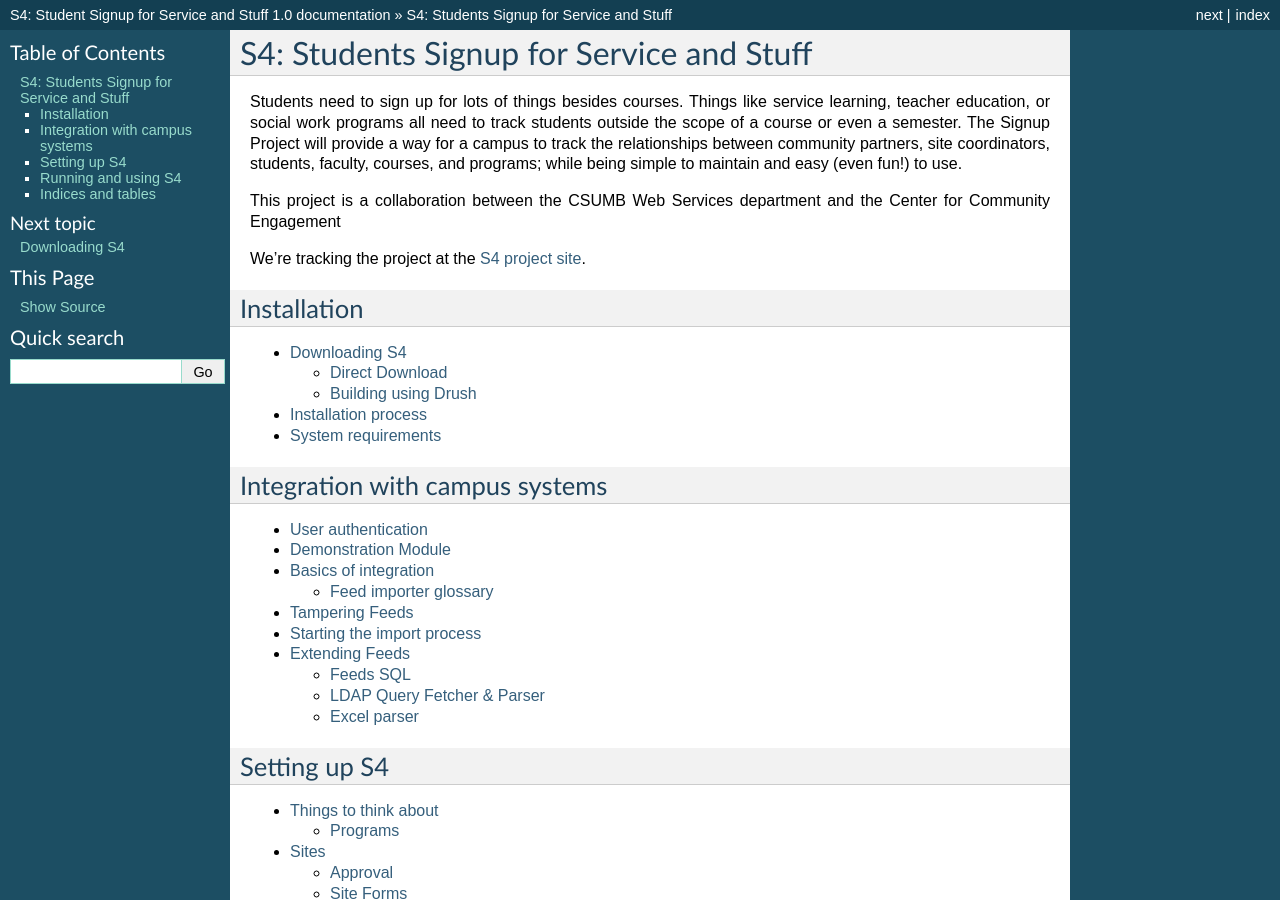
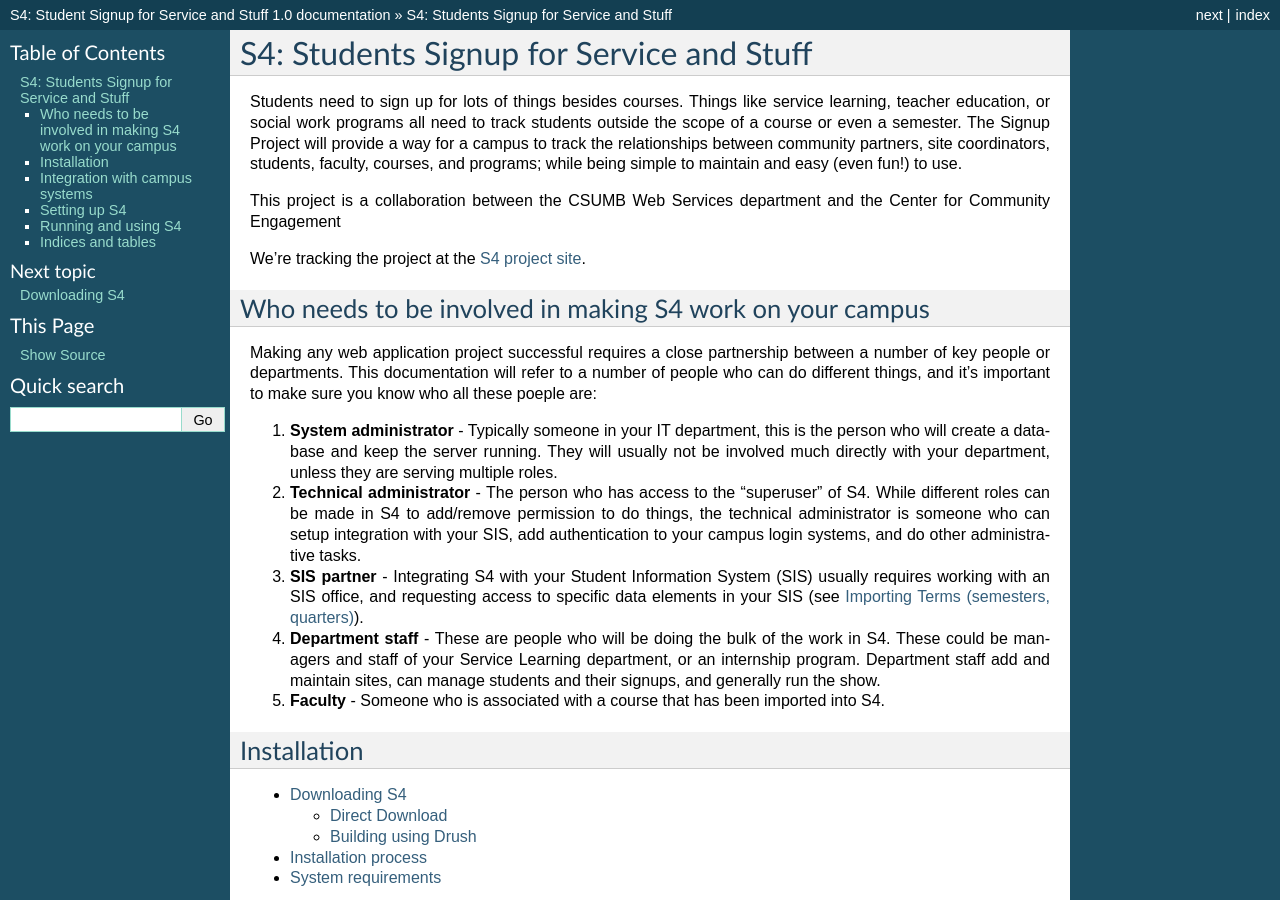
Before and after one commit to calstates4/s4project, a Sphinx documentation site: the page built from docs/index.rst, in a window 1280 px wide and 900 px high. Built offline with Sphinx 7.4.7, drawn with Linux system fonts in a browser that asks for light colours.

Commit message:
Added notes about audience for technical documentation.

```diff
--- a/docs/index.rst
+++ b/docs/index.rst
@@ -14,6 +14,16 @@
 
 We're tracking the project at the `S4 project site <http://s4.csumb.edu/project>`_.
 
+Who needs to be involved in making S4 work on your campus
+=========================================================
+
+Making any web application project successful requires a close partnership between a number of key people or departments. This documentation will refer to a number of people who can do different things, and it's important to make sure you know who all these poeple are:
+
+1. **System administrator** - Typically someone in your IT department, this is the person who will create a database and keep the server running. They will usually not be involved much directly with your department, unless they are serving multiple roles.
+2. **Technical administrator** - The person who has access to the "superuser" of S4. While different roles can be made in S4 to add/remove permission to do things, the technical administrator is someone who can setup integration with your SIS, add authentication to your campus login systems, and do other administrative tasks.
+3. **SIS partner** - Integrating S4 with your Student Information System (SIS) usually requires working with an SIS office, and requesting access to specific data elements in your SIS (see :ref:`data`).
+4. **Department staff** - These are people who will be doing the bulk of the work in S4. These could be managers and staff of your Service Learning department, or an internship program. Department staff add and maintain sites, can manage students and their signups, and generally run the show.
+5. **Faculty** - Someone who is associated with a course that has been imported into S4.
 
 Installation
 ============
--- a/docs/integration/index.rst
+++ b/docs/integration/index.rst
@@ -56,6 +56,11 @@
 Processors also handle **mapping**, which is how S4 tells what part of parsed data goes where. For example, our CSV file might have a column called "first_name" (the source) which we can then map to the "First Name" (the target) field for students.
 
 An important thing to keep in mind when handling processors is to think about your Globally Unique Identifier (GUID). S4 uses the GUID to determine if a record being imported has  already been imported and should be updated, or to connect some previously imported information like a course and student and then link them together. We'll go over each type of importer and outline it's uses. Under the **mapping** section of each processor, you can add a field multiple times, so you can, for example map a student's ID to both a Student ID field as well as the GUID field. When adding a GUID field, also make sure to check the **Unique Target** checkbox.
+
+.. _data:
+
+Required data and feed importers
+================================
 
 Importing Terms (semesters, quarters)
 """""""""""""""""""""""""""""""""""""
```
